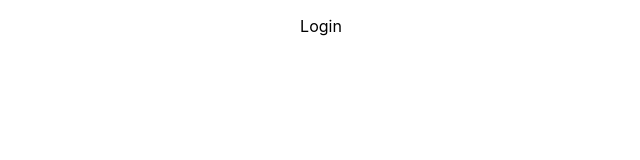
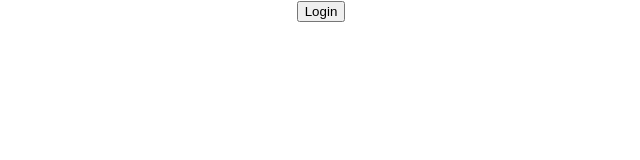
Before and after one commit to rpinales-official/fetch-match, a React (Create React App) app: page / in a window 1280 px wide. Shown: the top 160 px of the page, without its empty margins (319-959 px from the left). Built offline with nearby package versions, Linux system fonts and the light colour scheme.

Commit message:
[login] Test login api [POST /auth/login]

```diff
--- a/src/App.css
+++ /dev/null
@@ -1,3 +0,0 @@
-.App {
-  text-align: center;
-}
--- a/src/App.tsx
+++ b/src/App.tsx
@@ -1,13 +1,19 @@
 import React from 'react';
-import './App.css';
 import LoginScreen from './components/login-screen';
+import { Box } from '@mui/material';
 
 function App() {
 	return (
-		<div className="App">
+		<Box sx={styles.app}>
 			<LoginScreen />
-		</div>
+		</Box>
 	);
 }
 
+const styles ={
+	app: {
+		textAlign: "center",
+	},
+}
+
 export default App;
--- a/src/components/login-screen.tsx
+++ b/src/components/login-screen.tsx
@@ -1,4 +1,5 @@
 import React, { JSX } from 'react';
+import { login } from '../services/api-service';
 
 interface LoginScreenProps {
 };
@@ -8,8 +9,15 @@ function LoginScreen(props: LoginScreenProps): JSX.Element {
 
     } = props;
 
+    function handleLogin(): void {
+        login('Roberto P', 'roberto.p@example.com').then((data) => {
+            // @TODO: if sucessful navigate to home screen
+            console.log('Response:', data);
+        })
+    }
+
     return (
-        <p>{"Login"}</p>
+        <button onClick={handleLogin}>{"Login"}</button>
     );
 };
 
--- /dev/null
+++ b/src/services/api-service.tsx
@@ -0,0 +1,34 @@
+export const login = async (name: string, email: string) => {
+    try {
+        const response = await fetch('https://frontend-take-home-service.fetch.com/auth/login', {
+            method: 'POST',
+            headers: {
+                'Content-Type': 'application/json',
+            },
+            body: JSON.stringify({ name, email }),
+        });
+
+        if (!response.ok) {
+            throw new Error(`Login failed with status ${response.status}`);
+        }
+
+        // Check if the response has JSON content
+        const contentType = response.headers.get("content-type");
+        if (contentType && contentType.includes("application/json")) {
+            return await response.json(); // Parse as JSON
+        } else {
+            return await response.text(); // Parse as text
+        }
+    } catch (error) {
+        console.error('Error:', error);
+    }
+};
+
+// Usage Example:
+// login('Roberto P', 'roberto.p@example.com')
+//     .then((data) => {
+//         console.log('data', data);  // Handle the response data
+//     })
+//     .catch((error) => {
+//         console.log('Error:', error);  // Handle error
+//     });
```
